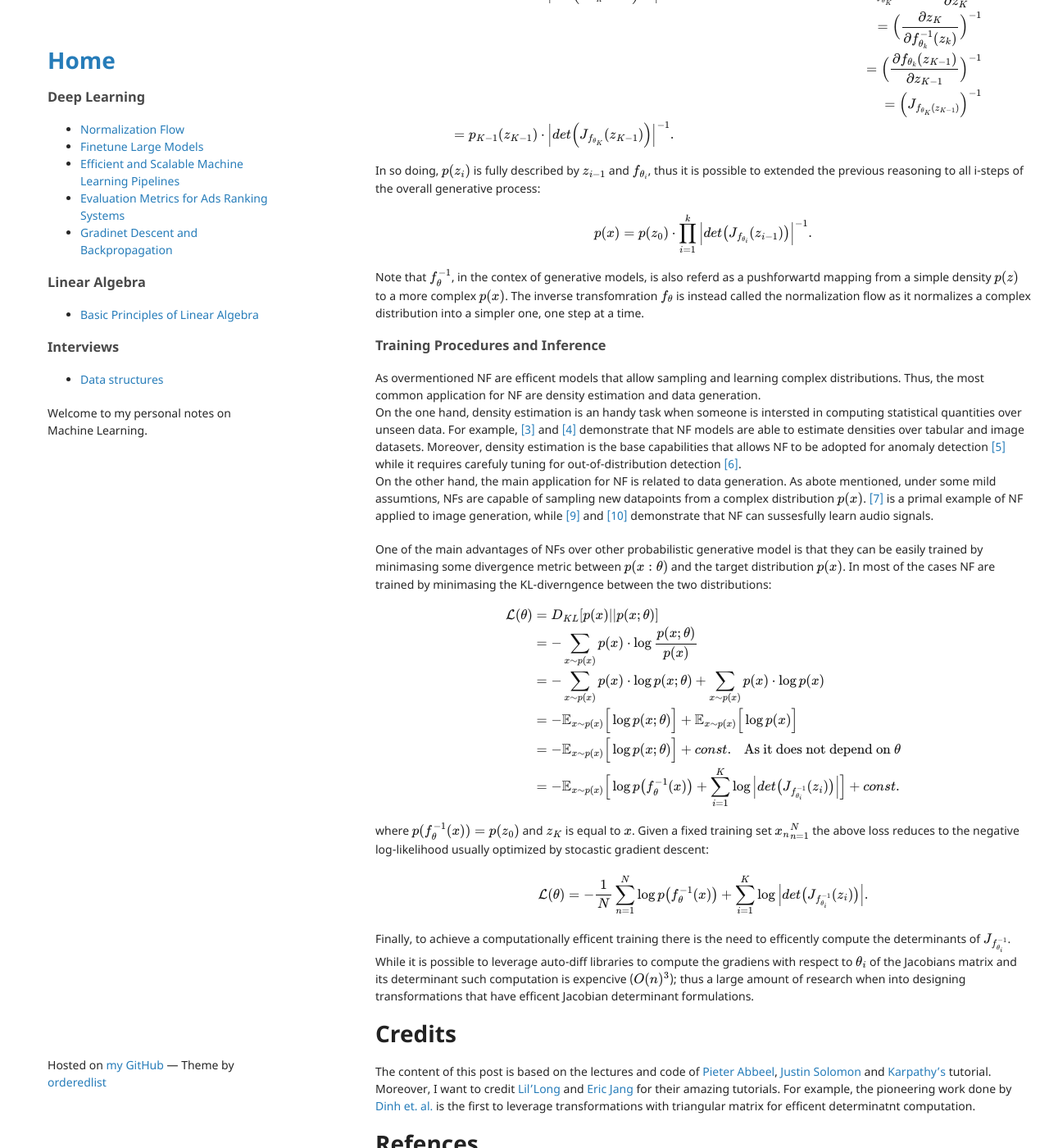
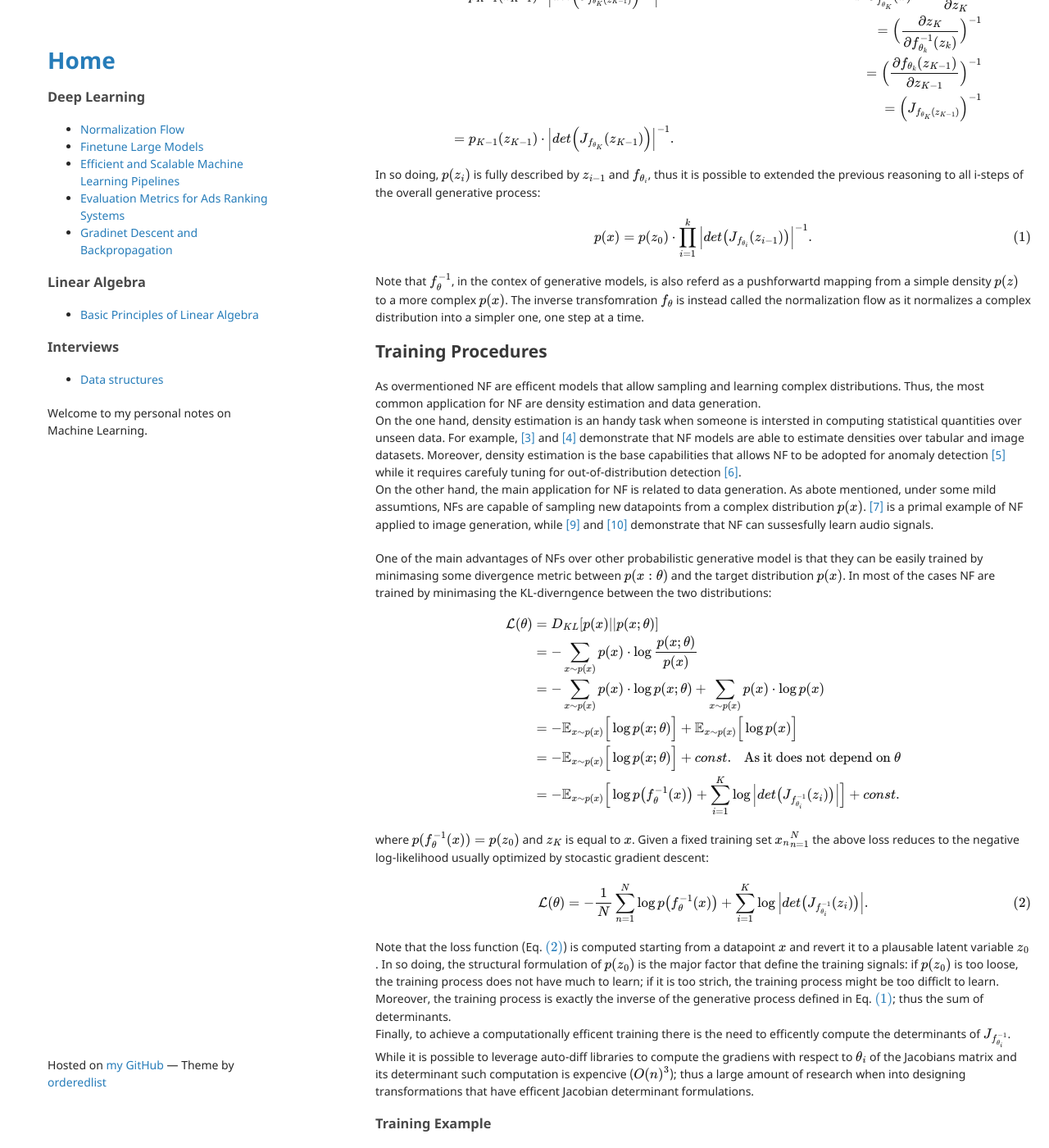
Before and after one commit to andompesta/andompesta.github.io, a Jekyll site: the page built from _posts/2023-11-17-normalization-flow.md, in a window 1280 px wide and 1400 px high, scrolled down 2332 px. Shown: the whole window at 82% size. Built offline with Jekyll 4.4.1, drawn with Linux system fonts in a browser that asks for light colours; some of the changed text lies outside the part shown.

Commit message:
refinment generative and training process

```diff
--- a/_posts/2023-11-17-normalization-flow.md
+++ b/_posts/2023-11-17-normalization-flow.md
@@ -73,7 +73,7 @@
 \end{align*}
 $$
 
-### Flow as Finate Composition of Transformations
+## Generative Process as Finate Composition of Transformations
 
 In the general case the transformations $f_{\theta}(\cdot)$ and $f_{\theta}^{-1}(\cdot)$ are defined as finite compositions of simpler transformations $f_{\theta_i}$:
 
@@ -93,14 +93,17 @@
 In so doing, $p(z_i)$ is fully described by $z_{i-1}$ and $f_{\theta_i}$, thus it is possible to extended the previous reasoning to all i-steps of the overall generative process:
 
 $$
+\begin{equation}
 p(x) = p(z_0) \cdot \prod_{i=1}^k \Big| det \big( J_{f_{\theta_i}}(z_{i-1}) \big) \Big|^{-1}.
+\label{eq:flow_generator}
+\end{equation}
 $$
 
 Note that $f_{\theta}^{-1}$, in the contex of generative models, is also referd as a pushforwartd mapping from a simple density $p(z)$ to a more complex $p(x)$.
 The inverse transfomration $f_{\theta}$ is instead called the normalization flow as it normalizes a complex distribution into a simpler one, one step at a time.
 
 
-### Training Procedures and Inference
+## Training Procedures
 
 As overmentioned NF are efficent models that allow sampling and learning complex distributions.
 Thus, the most common application for NF are density estimation and data generation.
@@ -126,13 +129,18 @@
 where $p(f_{\theta}^{-1}(x)) = p(z_0)$ and $z_K$ is equal to $x$. Given a fixed training set $\{ x_n \}_{n=1}^N$ the above loss reduces to the negative log-likelihood usually optimized by stocastic gradient descent:
 
 $$
+\begin{equation}
 \mathcal{L}(\theta) = - \frac{1}{N} \sum_{n=1}^N \log p\big(f_{\theta}^{-1}(x)\big) + \sum_{i=1}^{K} \log \Big| det\big( J_{f_{\theta_i}^{-1}}(z_{i}) \big)\Big|.
+\label{eq:flow_loss}
+\end{equation}
 $$
 
+Note that the loss function (Eq. $\eqref{eq:flow_loss}$) is computed starting from a datapoint $x$ and revert it to a plausable latent variable $z_0$. In so doing, the structural formulation of $p(z_0)$ is the major factor that define the training signals: if $p(z_0)$ is too loose, the training process does not have much to learn; if it is too strich, the training process might be too difficlt to learn.
+Moreover, the training process is exactly the inverse of the generative process defined in Eq. $\eqref{eq:flow_generator}$; thus the sum of determinants.
 Finally, to achieve a computationally efficent training there is the need to efficently compute the determinants of $J_{f_{\theta_i}^{-1}}$.
 While it is possible to leverage auto-diff libraries to compute the gradiens with respect to $\theta_i$ of the Jacobians matrix and its determinant such computation is expencive ($O(n)^3$); thus a large amount of research when into designing transformations that have efficent Jacobian determinant formulations.
 
-
+### Training Example
 
 # Credits
 
```
